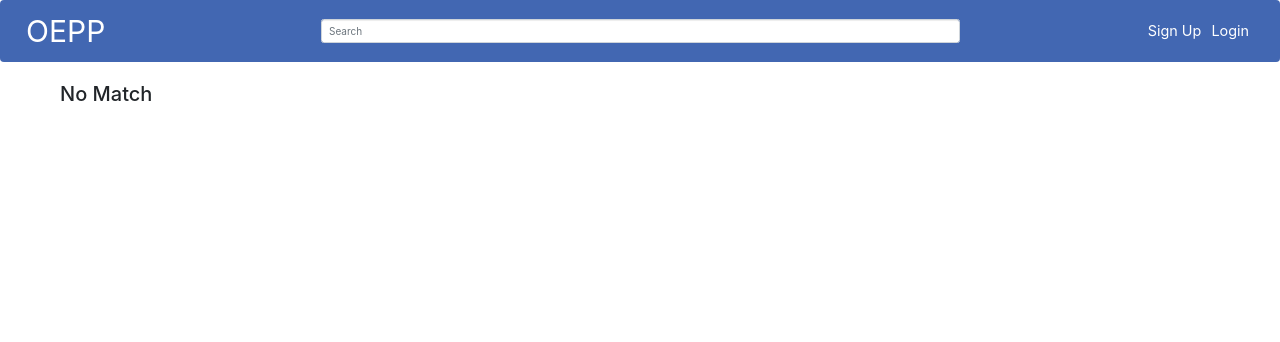
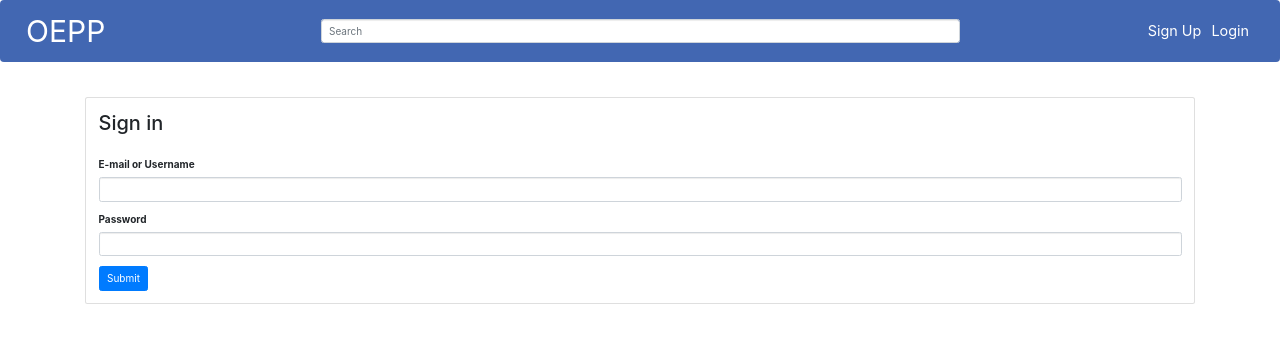
Before and after one commit to oepp/website, a React (Create React App) app: page /login in a window 1280 px wide. Shown: the top 342 px of the page. Built offline with nearby package versions, Linux system fonts and the light colour scheme.

Commit message:
Login Page eklendi

```diff
--- a/src/App.js
+++ b/src/App.js
@@ -11,6 +11,7 @@ import 'bootstrap/dist/css/bootstrap.css';
 import { Home } from './components/Home';
 import { About } from './components/About';
 import { NoMatch } from './components/NoMatch';
+import Login from './components/Login';
 import Sidebar from './components/Sidebar';
  class App extends Component {
   render() {
@@ -22,6 +23,7 @@ import Sidebar from './components/Sidebar';
           <Route exact path="/" component={Home} />
           <Route path="/about" component={About} />
           <Route path="/registration" component={Registration}/>
+          <Route path = "/login" component = {Login}/>
           <Route component={NoMatch} />
         </Switch>
       </Router>
--- /dev/null
+++ b/src/components/Login.js
@@ -0,0 +1,36 @@
+import React,{Component} from 'react';
+import 'bootstrap/dist/css/bootstrap.css';
+
+class Login extends Component {
+    render() {
+        return (
+            <div className="container">
+                <br/>
+                <div className="card">
+                    <div className="card-body">
+                    <h2 className="card-title">Sign in</h2>
+                    <br/>
+                    <div className="row">
+                        <div className="col-sm">
+                        <form>
+                            <div className="form-group">
+                            <label for="email">E-mail or Username</label>
+                            <input type="text" className="form-control" id="email"/>
+                            </div>
+                            <div className="form-group">
+                            <label for="exampleInputPassword1">Password</label>
+                            <input type="password" className="form-control" id="exampleInputPassword1"/>
+                            </div>
+                            <button type="submit" className="btn btn-primary">Submit</button>
+                        </form>
+                        </div>
+                    </div>
+                    </div>
+                </div>
+            </div>
+
+        );
+    }
+}
+
+export default Login;
```
